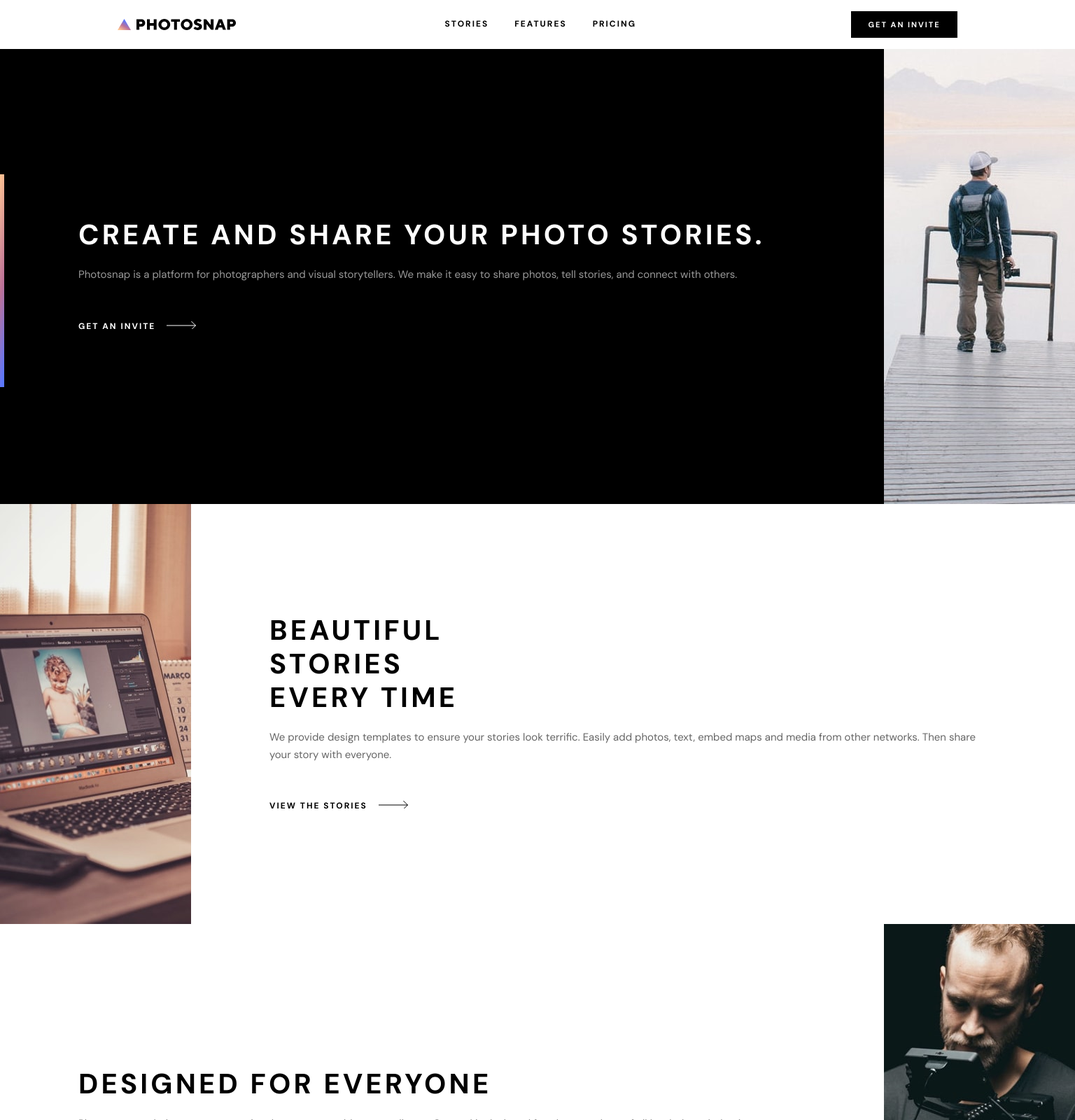
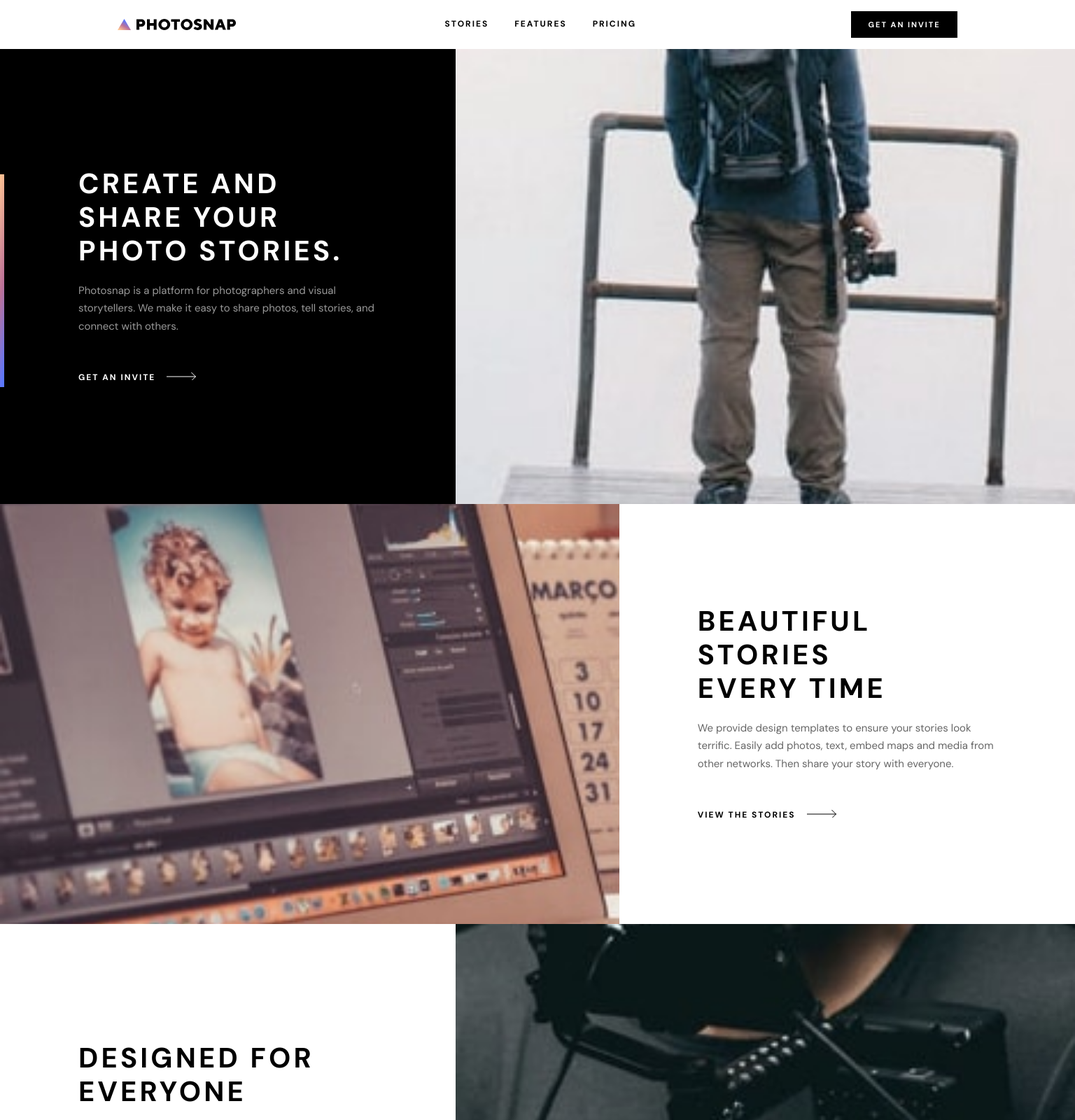
Before and after one commit to Lordyner/photosnap, a Next.js app: page / in a window 1536 px wide. Shown: the top 1600 px of the page at 70% size. Built offline with nearby package versions, Linux system fonts and the light colour scheme.

Commit message:
Fix hero section for mobile/tablet/desktop

```diff
--- a/styles/index.css
+++ b/styles/index.css
@@ -407,13 +407,13 @@ a.secondary-link.light::after {
     .hero.imgFirst {
         display: grid;
         grid-template-areas: 'image textHero';
-        grid-template-columns: max-content 1fr;
+        grid-template-columns: 35.5% 64.5%;
     }
 
     .hero.textFirst {
         display: grid;
         grid-template-areas: 'textHero image';
-        grid-template-columns: 1fr max-content;
+        grid-template-columns: 64.5% 35.5%;
     }
 
     .grid-image {
@@ -464,6 +464,19 @@ a.secondary-link.light::after {
     }
 
 
+    .hero.imgFirst {
+        display: grid;
+        grid-template-areas: 'image textHero';
+        grid-template-columns: 57.6% 42.4%;
+    }
+
+    .hero.textFirst {
+        display: grid;
+        grid-template-areas: 'textHero image';
+        grid-template-columns: 42.4% 57.6%;
+    }
+
+
 }
 
 
```
